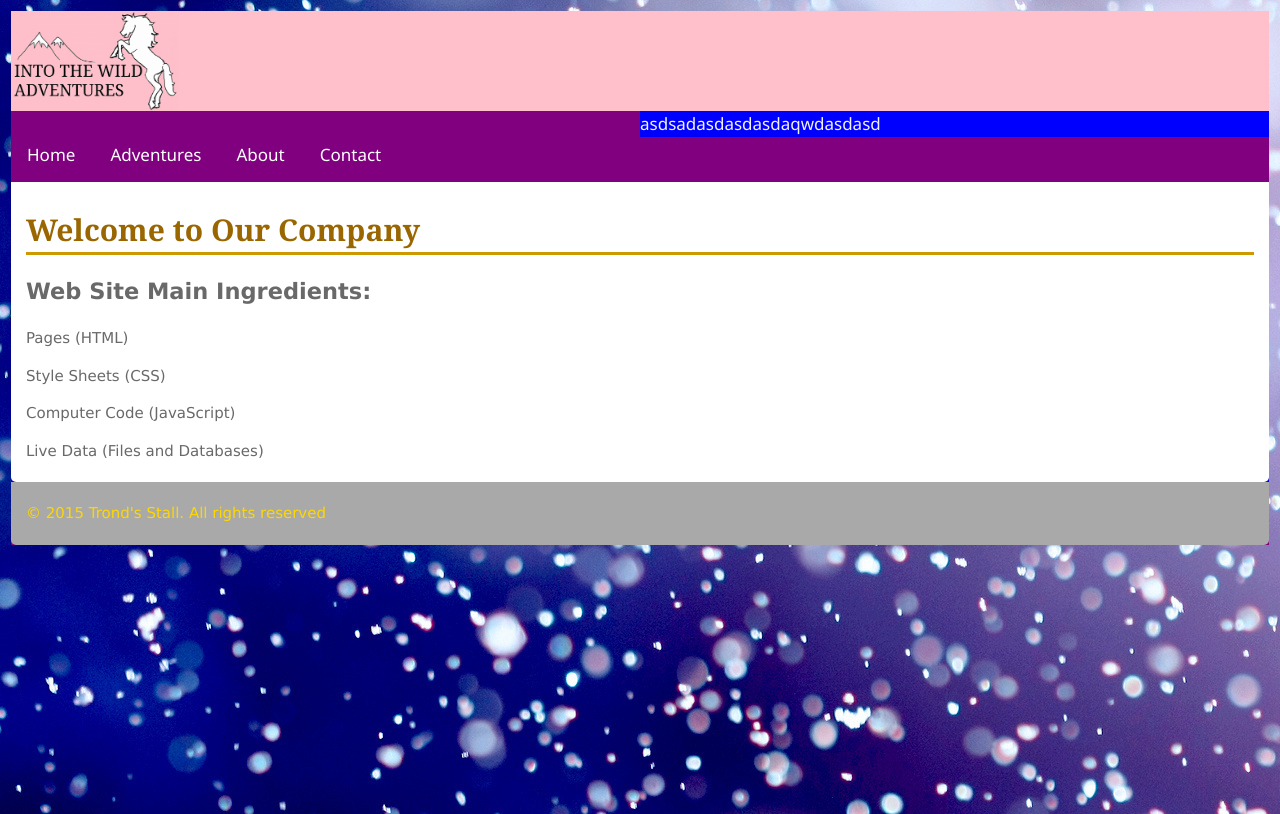
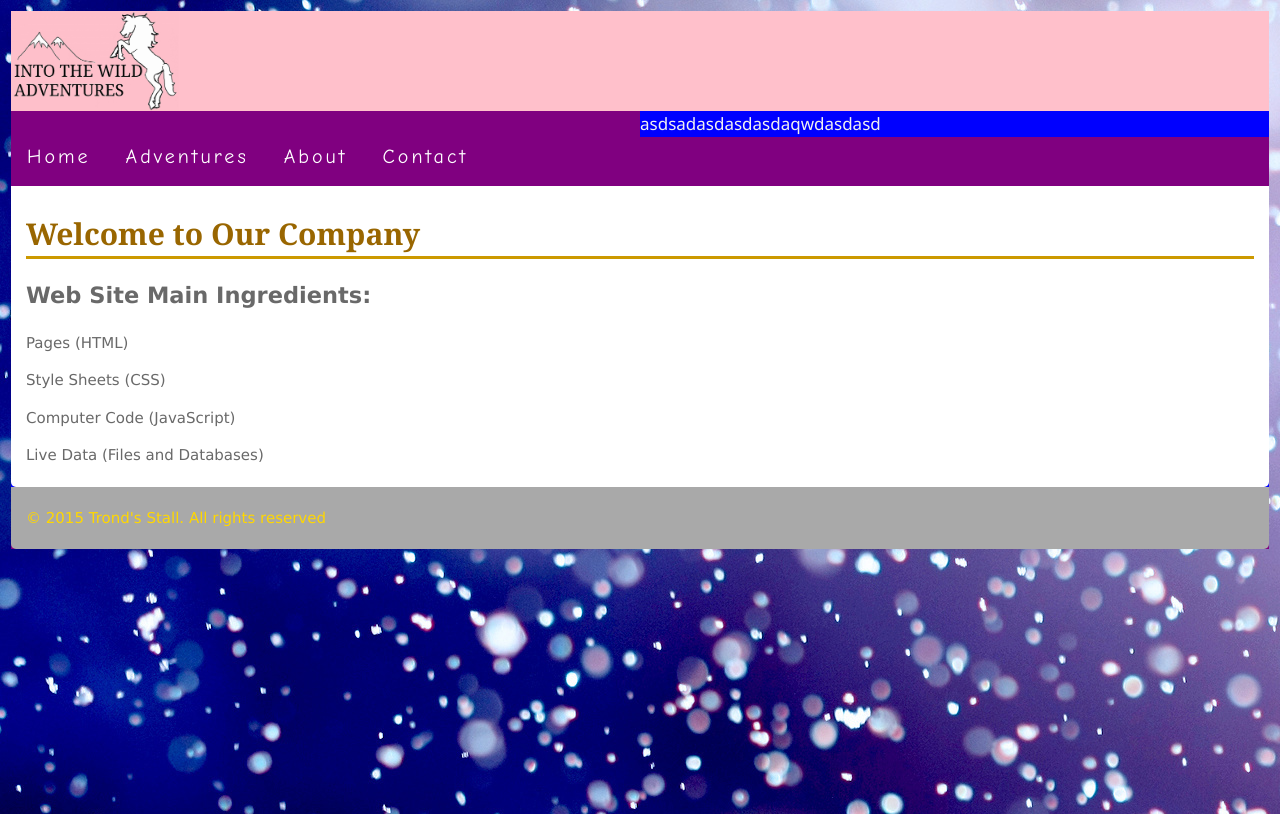
Before and after one commit to Steinar-Bakke/better-weside-test, a plain HTML site: page index.html in a window 1280 px wide. Drawn offline with Linux system fonts and the light colour scheme.

Commit message:
text nav bar

```diff
--- a/site.css
+++ b/site.css
@@ -108,6 +108,9 @@ ul#menu li a {
     color: white;
     text-align: center;
     padding: 14px 16px;
+	letter-spacing: 3px;
+	font-size: 20px;
+	font-family: "Comic Sans MS",cursive,sans-serif !important;
     text-decoration: none;
 }
 ul#menu li a:hover {
```
